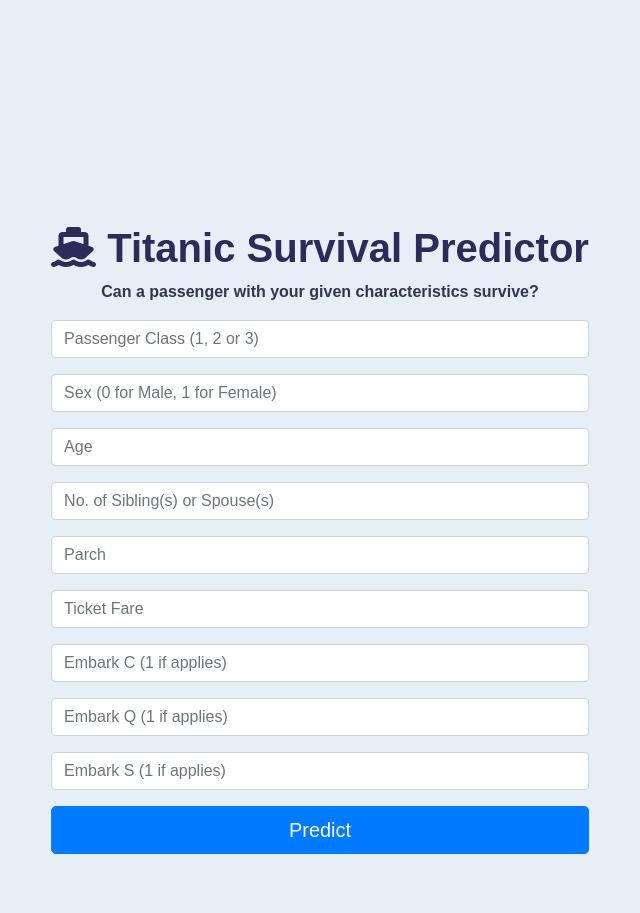
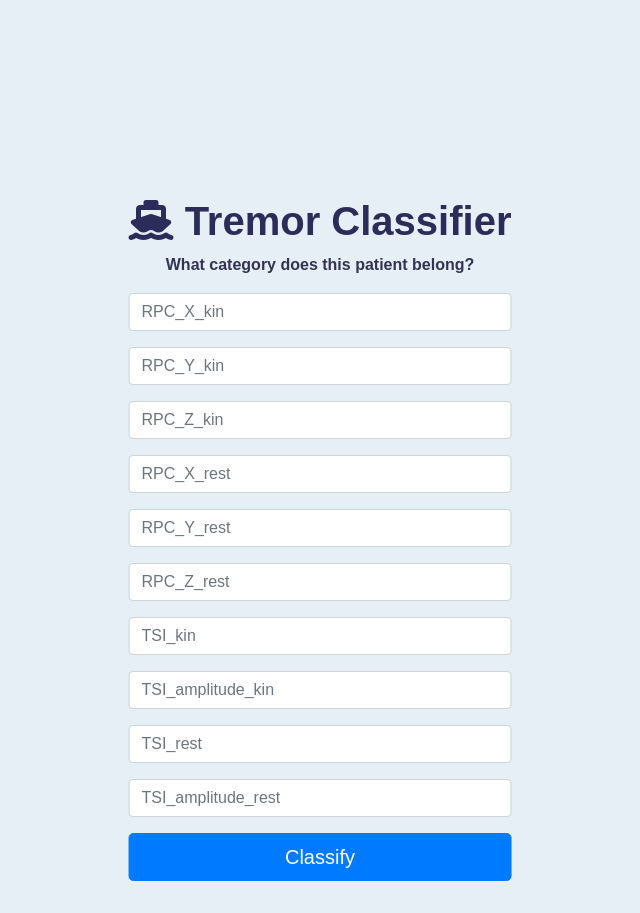
Before and after one commit to sydneyabuya/parkinson-classification-using-tremor, a Django app: page /severe/ in a window 1280 px wide. Shown: the part 261-1174 px from the top of the page, without its empty margins (320-960 px from the left). Before the commit the page ends 1115 px from the top, so only its background shows below. Run offline with Django 4.2, Linux system fonts and the light colour scheme; some libraries are stand-ins or nearby versions.

Commit message:
Added scaler and 10 features needs 16

```diff
--- a/severe/templates/index.html
+++ b/severe/templates/index.html
@@ -32,110 +32,123 @@
 
   <body class="center">
     <h1 style="color: rgb(44, 44, 90); font-weight: 700">
-      <i class="fas fa-ship"></i> Titanic Survival Predictor
+      <i class="fas fa-ship"></i> Tremor Classifier
     </h1>
 
     <p style="color: rgb(51, 51, 83); font-weight: 700">
-      Can a passenger with your given characteristics survive?
+      What category does this patient belong?
     </p>
 
     <form action="result">
       {% csrf_token %}
 
+      <!-- RPC_X_kin, RPC_Y_kin, RPC_Z_kin, RPC_X_rest, RPC_Y_rest, RPC_Z_rest,
+            TSI_kin, TSI_amplitude_kin, TSI_rest, TSI_amplitude_rest -->
+
       <div class="form-group">
         <input
           class="form-control"
-          placeholder="Passenger Class (1, 2 or 3)"
+          placeholder="RPC_X_kin"
           required
           type="text"
-          name="pclass"
+          name="RPC_X_kin"
         />
       </div>
 
       <div class="form-group">
         <input
           class="form-control"
-          placeholder="Sex (0 for Male, 1 for Female)"
+          placeholder="RPC_Y_kin"
           required
           type="text"
-          name="sex"
+          name="RPC_Y_kin"
         />
       </div>
 
       <div class="form-group">
         <input
           class="form-control"
-          placeholder="Age"
+          placeholder="RPC_Z_kin"
           required
           type="text"
-          name="age"
+          name="RPC_Z_kin"
         />
       </div>
 
       <div class="form-group">
         <input
           class="form-control"
-          placeholder="No. of Sibling(s) or Spouse(s)"
+          placeholder="RPC_X_rest"
           required
           type="text"
-          name="sibsp"
+          name="RPC_X_rest"
         />
       </div>
 
       <div class="form-group">
         <input
           class="form-control"
-          placeholder="Parch"
+          placeholder="RPC_Y_rest"
           type="text"
           required
-          name="parch"
+          name="RPC_Y_rest"
         />
       </div>
 
       <div class="form-group">
         <input
           class="form-control"
-          placeholder="Ticket Fare"
+          placeholder="RPC_Z_rest"
           required
           type="text"
-          name="fare"
+          name="RPC_Z_rest"
         />
       </div>
 
       <div class="form-group">
         <input
           class="form-control"
-          placeholder="Embark C (1 if applies)"
+          placeholder="TSI_kin"
           required
           type="text"
-          name="embC"
+          name="TSI_kin"
         />
       </div>
 
       <div class="form-group">
         <input
           class="form-control"
-          placeholder="Embark Q (1 if applies)"
+          placeholder="TSI_amplitude_kin"
           required
           type="text"
-          name="embQ"
+          name="TSI_amplitude_kin"
         />
       </div>
 
       <div class="form-group">
         <input
           class="form-control"
-          placeholder="Embark S (1 if applies)"
+          placeholder="TSI_rest"
           required
           type="text"
-          name="embS"
+          name="TSI_rest"
+        />
+      </div>
+
+      <div class="form-group">
+        <input
+          class="form-control"
+          placeholder="TSI_amplitude_rest"
+          required
+          type="text"
+          name="TSI_amplitude_rest"
         />
       </div>
 
       <input
         class="btn btn-primary btn-lg btn-block"
         type="submit"
-        value="Predict"
+        value="Classify"
       />
     </form>
   </body>
--- a/severe/views.py
+++ b/severe/views.py
@@ -9,12 +9,30 @@ def say_hello(request):
 def home(request):
     return render(request, 'index.html')
 
-def getPredictions(pclass, sex, age, sibsp, parch, fare, C, Q, S):
-    model = pickle.load(open('tremor_classifer_model.joblib', 'rb'))
-    #scaled = pickle.load(open('scaler.sav', 'rb'))
 
-    prediction = model.predict(model.transform([
-        [pclass, sex, age, sibsp, parch, fare, C, Q, S]
+def getClassifier(RPC_X_kin, RPC_Y_kin, RPC_Z_kin, RPC_X_rest, RPC_Y_rest, RPC_Z_rest, TSI_kin, TSI_amplitude_kin, TSI_rest, TSI_amplitude_rest):
+    model = pickle.load(open('tremor_classifier_model.joblib', 'rb'))
+    scaled = pickle.load(open('scaler.sav', 'rb'))
+    # ['RPC_X_kin',
+    #  'RPC_Y_kin',
+    #  'RPC_Z_kin',
+    #  'RPC_U_kin',
+    #  'RPC_X_rest',
+    #  'RPC_Y_rest',
+    #  'RPC_Z_rest',
+    #  'RPC_U_rest',
+    #  'TSI_kin',
+    #  'TSI_amplitude_kin',
+    #  'Mean Peak Amplitude_kin',
+    #  'Stddev Peak Amplitude_+kin',
+    #  'TSI_rest',
+    #  'TSI_amplitude_rest',
+    #  'Mean Peak Amplitude_rest',
+    #  'Stddev Peak Amplitude_+rest']
+
+    prediction = model.predict(scaled.transform([
+        [RPC_X_kin, RPC_Y_kin, RPC_Z_kin, RPC_X_rest, RPC_Y_rest, RPC_Z_rest,
+            TSI_kin, TSI_amplitude_kin, TSI_rest, TSI_amplitude_rest,]
     ]))
 
     if prediction == 0:
@@ -25,17 +43,18 @@ def getPredictions(pclass, sex, age, sibsp, parch, fare, C, Q, S):
         return 'error'
 
 def result(request):
-    pclass = int(request.GET['pclass'])
-    sex = int(request.GET['sex'])
-    age = int(request.GET['age'])
-    sibsp = int(request.GET['sibsp'])
-    parch = int(request.GET['parch'])
-    fare = int(request.GET['fare'])
-    embC = int(request.GET['embC'])
-    embQ = int(request.GET['embQ'])
-    embS = int(request.GET['embS'])
+    RPC_X_kin = float(request.GET['RPC_X_kin'])
+    RPC_Y_kin = float(request.GET['RPC_Y_kin'])
+    RPC_Z_kin = float(request.GET['RPC_Z_kin'])
+    RPC_X_rest = float(request.GET['RPC_X_rest'])
+    RPC_Y_rest = float(request.GET['RPC_Y_rest'])
+    RPC_Z_rest = float(request.GET['RPC_Z_rest'])
+    TSI_kin = float(request.GET['TSI_kin'])
+    TSI_amplitude_kin = float(request.GET['TSI_amplitude_kin'])
+    TSI_rest = float(request.GET['TSI_rest'])
+    TSI_amplitude_rest = float(request.GET['TSI_amplitude_rest'])
 
-    result = getPredictions(pclass, sex, age, sibsp,
-                            parch, fare, embC, embQ, embS)
+    result = getClassifier(RPC_X_kin, RPC_Y_kin, RPC_Z_kin, RPC_X_rest, RPC_Y_rest,
+                           RPC_Z_rest, TSI_kin, TSI_amplitude_kin, TSI_rest, TSI_amplitude_rest)
 
     return render(request, 'result.html', {'result': result})
```
Also changed, not shown: 3 other files.
